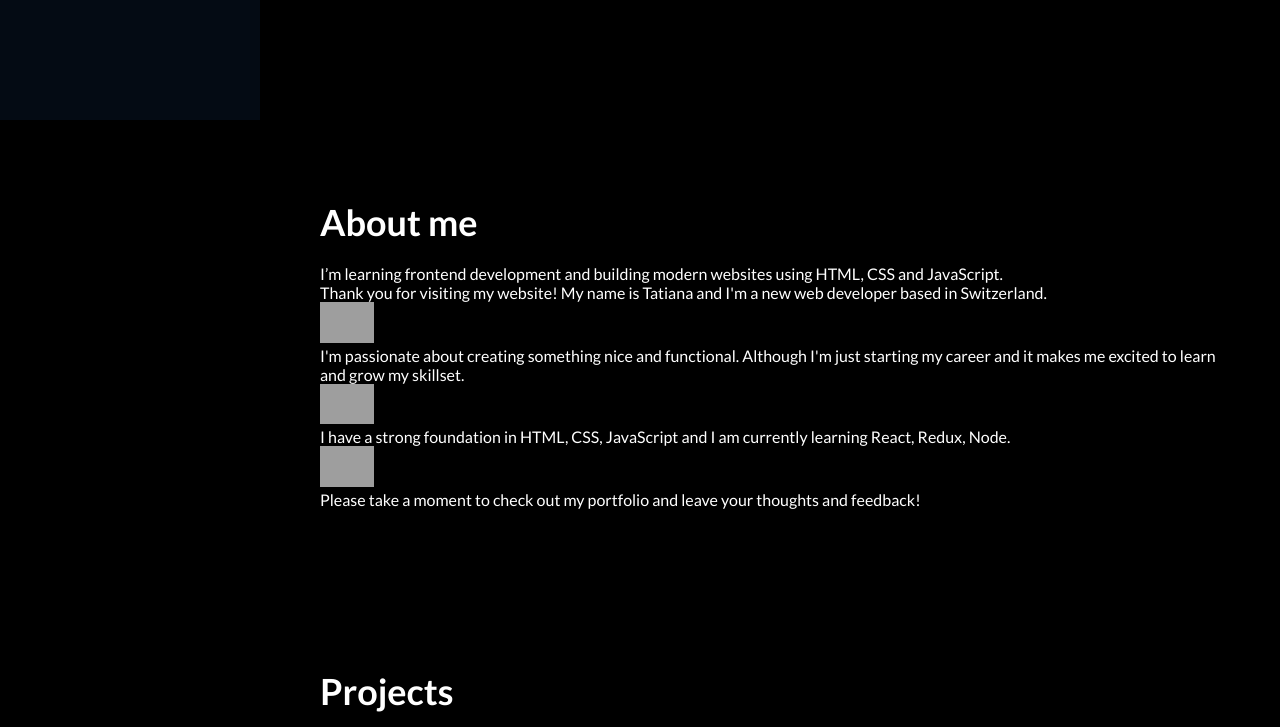
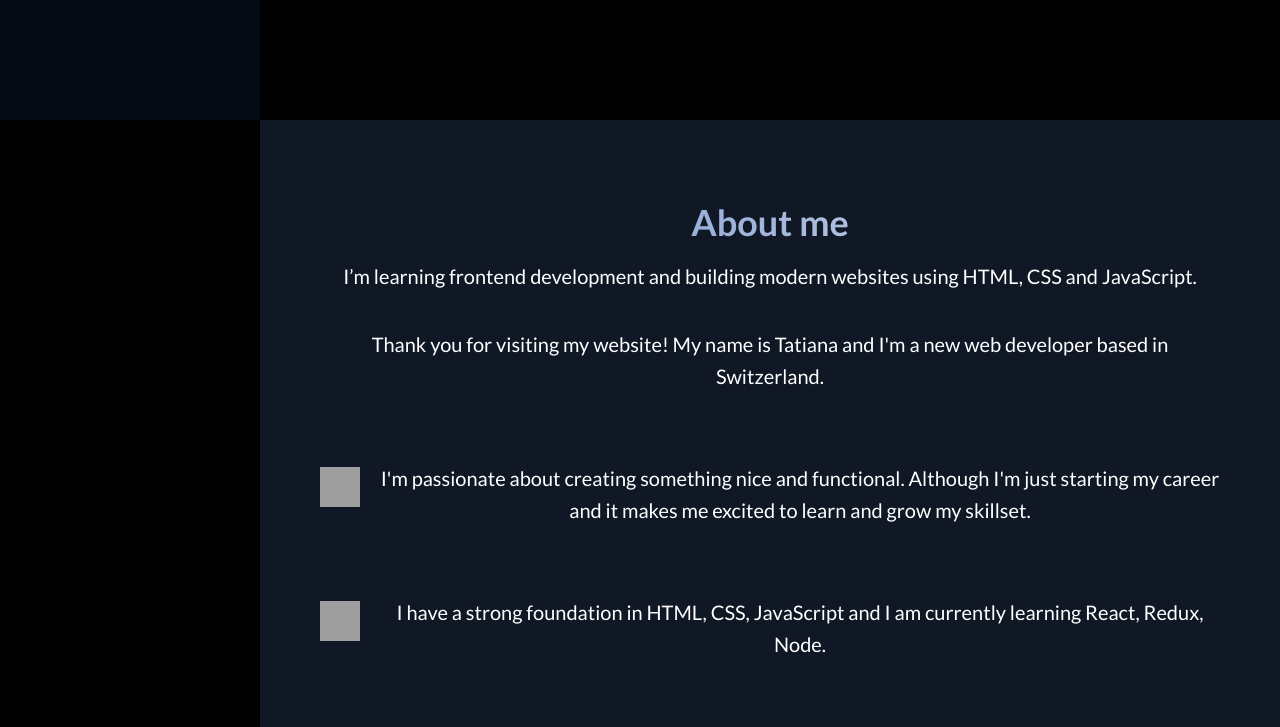
Before and after one commit to Taticornaz/Portfolio2025, a website: page index.html in a window 1280 px wide. Shown: the part 680-1407 px from the top of the page. Drawn offline with Linux system fonts and the light colour scheme; grey boxes are pictures that could not be loaded.

Commit message:
Ajout des styles pour la section "about"

```diff
--- a/style.css
+++ b/style.css
@@ -187,3 +187,91 @@ button:hover {
 .typing-text {
     animation: blink 0.7s infinite;
 }
+
+/* About */
+
+#about {
+    padding: 80px 20px;
+    background-color: #101725;
+    color: #fff;
+    font-family: "Lato", sans-serif;
+}
+
+#about h2 {
+    font-size: 36px;
+    margin-bottom: 20px;
+    text-align: center;
+}
+
+#about p {
+    font-size: 20px;
+    text-align: center;
+    margin-bottom: 40px;
+}
+
+.container-block-about-me {
+  display: flex;
+  flex-direction: column;
+  align-items: center;
+  gap: 30px;
+}
+
+
+.block-header {
+  max-width: 900px;
+  text-align: center;
+  font-size: 20px;
+  line-height: 1.6;
+}
+
+
+.block-text-about-me {
+  display: flex;
+  align-items: flex-start;
+  gap: 20px;
+  max-width: 900px;
+  width: 100%;
+}
+
+.block-text-about-me img.star {
+  width: 40px;
+  height: 40px;
+  flex-shrink: 0;
+  margin-top: 5px;
+}
+
+.block-text-about-me p.par-about-me {
+  font-size: 18px;
+  line-height: 1.6;
+  margin: 0;
+}
+
+
+@media (max-width: 900px) {
+  .block-text-about-me {
+    flex-direction: column;
+    align-items: center;
+    text-align: center;
+  }
+
+  .block-text-about-me img.star {
+    margin: 0 0 10px 0;
+  }
+
+  .block-text-about-me p.par-about-me {
+    text-align: center;
+  }
+}
+
+
+
+
+.gradient-text {
+    font-size: 60px;
+    font-family: "Lato", sans-serif;
+    font-weight: bold;
+
+    background: linear-gradient(to left, #e7e8e9, #5f86cd);
+    -webkit-background-clip: text;
+    -webkit-text-fill-color: transparent;
+}
```
